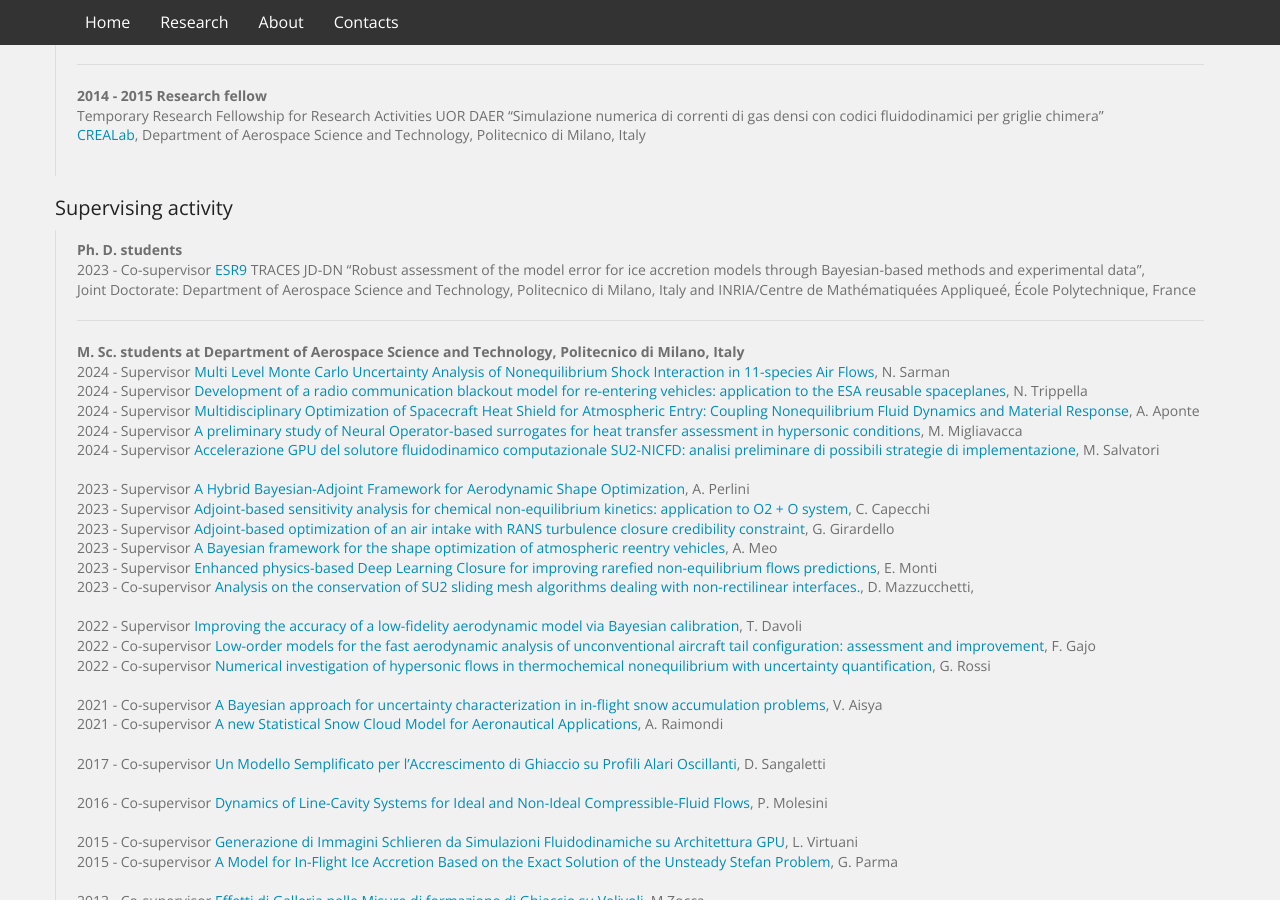
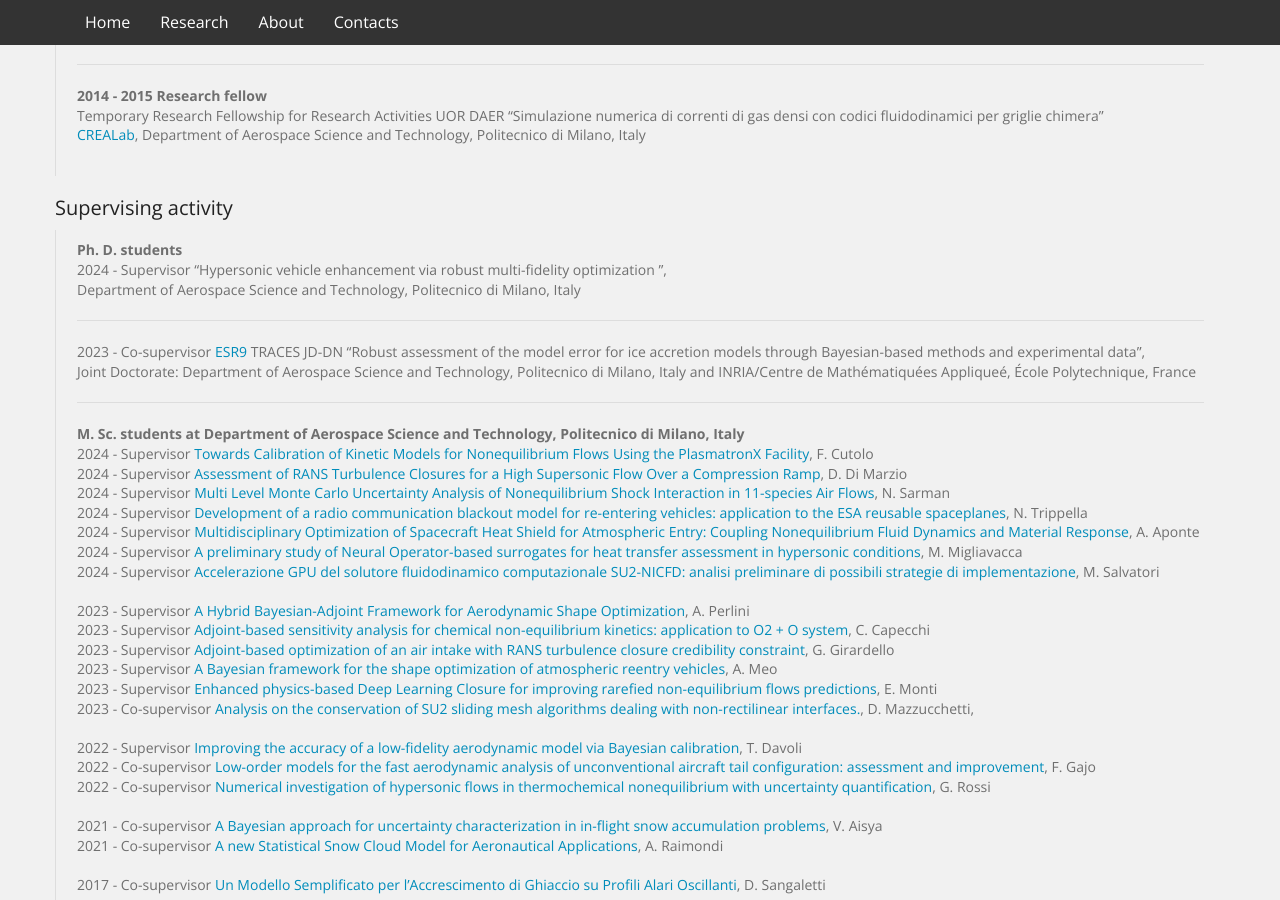
Before and after one commit to LaSerpe/LaSerpe.github.io, a Jekyll site: the page built from index.html, in a window 1280 px wide and 900 px high, scrolled down 2370 px. Built offline with Jekyll 4.4.1, drawn with Linux system fonts in a browser that asks for light colours; nearby versions of some CDN libraries; library files that are not in the unit come from our copies.

Commit message:
add cutolo di marzio

```diff
--- a/index.html
+++ b/index.html
@@ -160,6 +160,10 @@ layout: default
 
 			    <dl>
 			      <dt><b>Ph. D. students</b></dt>
+			      <dd>2024 - Supervisor <a href="https://www.aero.polimi.it/it/personale/alberto.perlini"></a> “Hypersonic vehicle enhancement via robust multi-fidelity optimization ”, <br>
+			      Department of Aerospace Science and Technology, Politecnico di Milano, Italy
+			        <hr>
+			      </dd>
 			      <dd>2023 - Co-supervisor <a href="https://traces-project.eu/research-projects/dr9/">ESR9</a> TRACES JD-DN “Robust assessment of the model error for ice accretion models through Bayesian-based methods and experimental data”, <br>
 			      Joint Doctorate: Department of Aerospace Science and Technology, Politecnico di Milano, Italy and INRIA/Centre de Mathématiquées Appliqueé, École Polytechnique, France
 			        <hr>
@@ -167,7 +171,9 @@ layout: default
 
 
 			      <dt><b>M. Sc. students at Department of Aerospace Science and Technology, Politecnico di Milano, Italy</b></dt>
-						<dd>2024 - Supervisor <a >Multi Level Monte Carlo Uncertainty Analysis of Nonequilibrium Shock Interaction in 11-species Air Flows</a>, N. Sarman<br>
+			      		<dd>2024 - Supervisor <a href="">Towards Calibration of Kinetic Models for Nonequilibrium Flows Using the PlasmatronX Facility</a>, F. Cutolo<br>
+						<dd>2024 - Supervisor <a href="">Assessment of RANS Turbulence Closures for a High Supersonic Flow Over a Compression Ramp</a>, D. Di Marzio<br>
+						<dd>2024 - Supervisor <a href="https://hdl.handle.net/10589/227400">Multi Level Monte Carlo Uncertainty Analysis of Nonequilibrium Shock Interaction in 11-species Air Flows</a>, N. Sarman<br>
 						<dd>2024 - Supervisor <a href="https://hdl.handle.net/10589/222697">Development of a radio communication blackout model for re-entering vehicles: application to the ESA reusable spaceplanes</a>, N. Trippella<br>
 						<dd>2024 - Supervisor <a href="https://hdl.handle.net/10589/222815">Multidisciplinary Optimization of Spacecraft Heat Shield for Atmospheric Entry: Coupling Nonequilibrium Fluid Dynamics and Material Response</a>, A. Aponte<br>
 						<dd>2024 - Supervisor <a href="https://hdl.handle.net/10589/218642">A preliminary study of Neural Operator-based surrogates for heat transfer assessment in hypersonic conditions</a>, M. Migliavacca<br>
```
